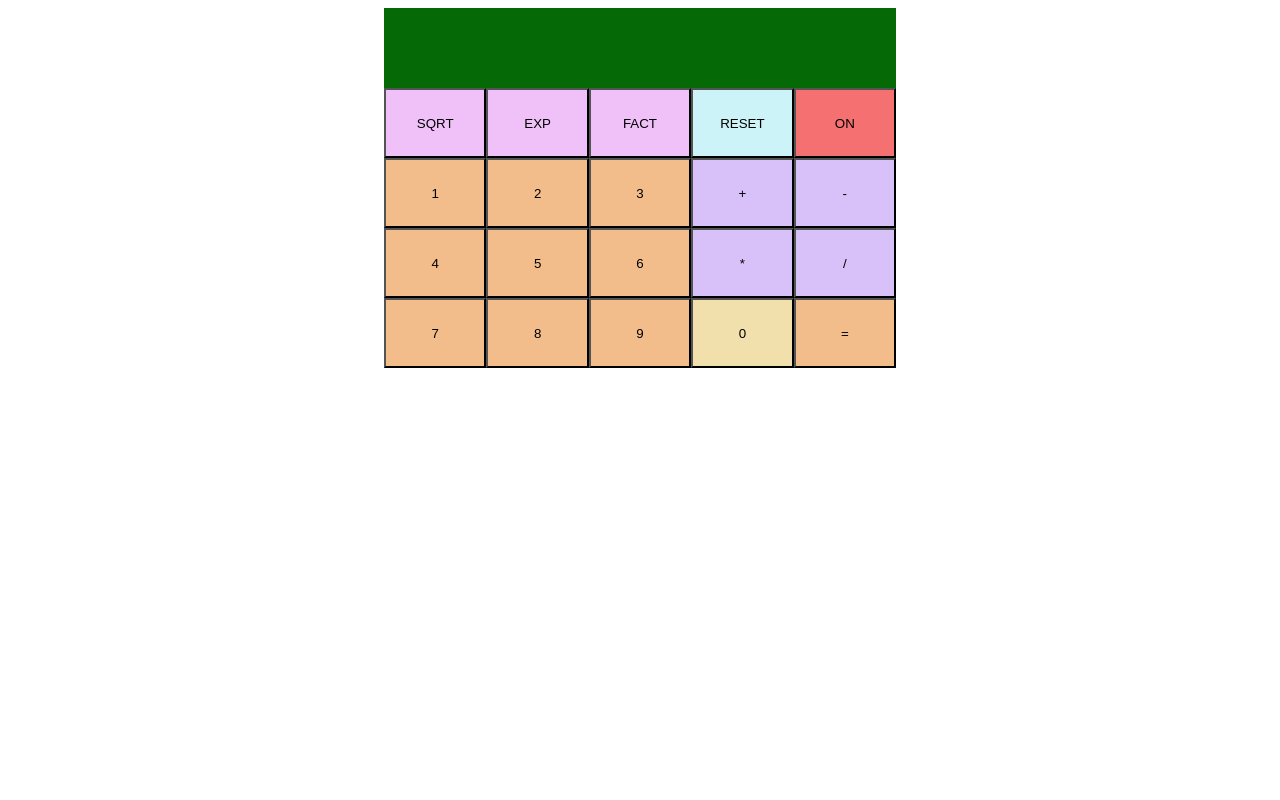
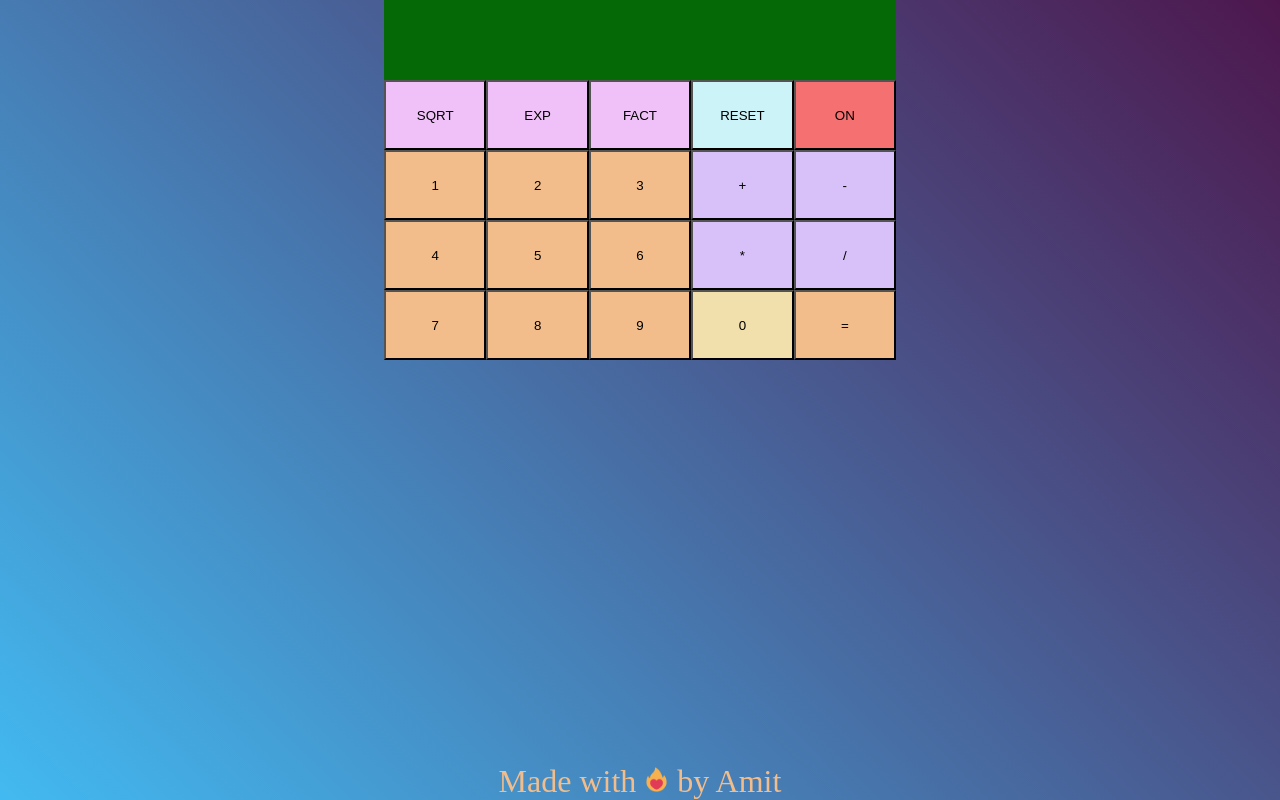
Before and after one commit to AmitPress/calcjs, a plain HTML site: page index.html in a window 1280 px wide. Drawn offline with Linux system fonts and the light colour scheme.

Commit message:
polished

```diff
--- a/index.html
+++ b/index.html
@@ -40,7 +40,7 @@
             </div>
         </form>
     </div>
-
+    <footer>Made with <img src="passion.png" alt="passion" style="width:25px"> by Amit</footer>
     <!-- Load Script -->
     <script src="index.js"></script>
 </body>
--- a/style.css
+++ b/style.css
@@ -1,3 +1,7 @@
+*{
+    margin: 0;
+    padding: 0;
+}
 #calc{
     display: flex;
     justify-content: center;
@@ -51,3 +55,18 @@ input[name="/"] {
 input[name="0"]{
     background: rgb(241, 223, 172);
 }
+
+body{
+    height: 100vh;
+    width: 100vw;
+    background-image: linear-gradient(45deg, rgb(66, 186, 241), rgb(77, 23, 77));
+    background-repeat: no-repeat;
+    display: flex;
+    flex-direction: column;
+    justify-content: space-between;
+    align-items: center;
+}
+footer{
+    color:rgb(242, 189, 139);
+    font-size: 2em;
+}
```
Also changed, not shown: passion.png (added).
